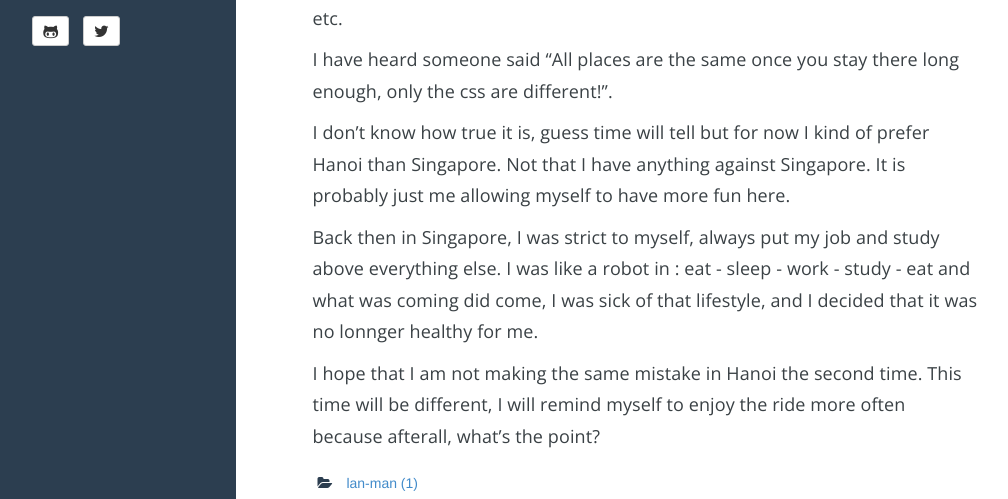
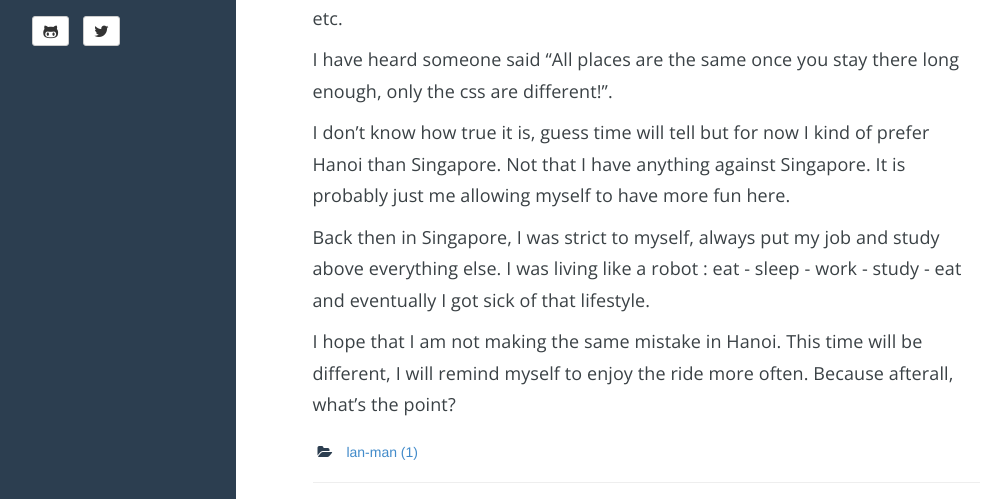
Before and after one commit to quannt/quannt.github.io, a Jekyll site: the page built from _posts/2016-05-31-long-overdue-post.markdown, in a window 1280 px wide and 1196 px high, cut to the strip 282-781 px from the top of the window. Shown: the whole strip, without its empty margins (84-1092 px from the left). Built offline with Jekyll 4.4.1, drawn with Linux system fonts in a browser that asks for light colours; comment, search, counter and statistics services are not loaded.

Commit message:
Update 2016-05-31-long-overdue-post.markdown

```diff
--- a/_posts/2016-05-31-long-overdue-post.markdown
+++ b/_posts/2016-05-31-long-overdue-post.markdown
@@ -11,6 +11,6 @@ I have heard someone said "All places are the same once you stay there long enou
 
 I don't know how true it is, guess time will tell but for now I kind of prefer Hanoi than Singapore. Not that I have anything against Singapore. It is probably just me allowing myself to have more fun here.
 
-Back then in Singapore, I was strict to myself, always put my job and study above everything else. I was like a robot in : eat - sleep - work - study - eat and what was coming did come, I was sick of that lifestyle, and I decided that it was no lonnger healthy for me.
+Back then in Singapore, I was strict to myself, always put my job and study above everything else. I was living like a robot : eat - sleep - work - study - eat and eventually I got sick of that lifestyle.
 
-I hope that I am not making the same mistake in Hanoi the second time. This time will be different, I will remind myself to enjoy the ride more often because afterall, what's the point?
+I hope that I am not making the same mistake in Hanoi. This time will be different, I will remind myself to enjoy the ride more often. Because afterall, what's the point?
```
